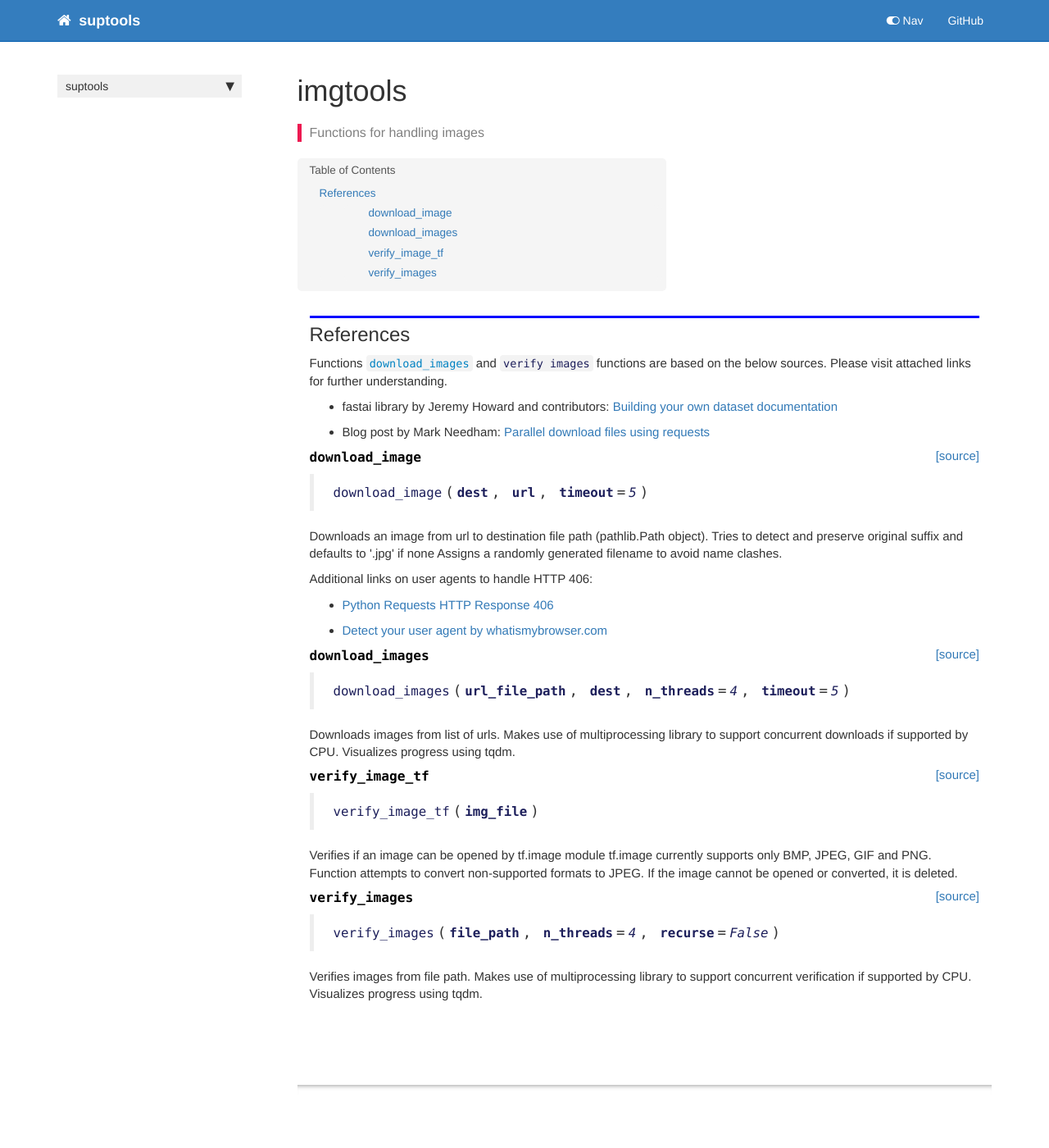
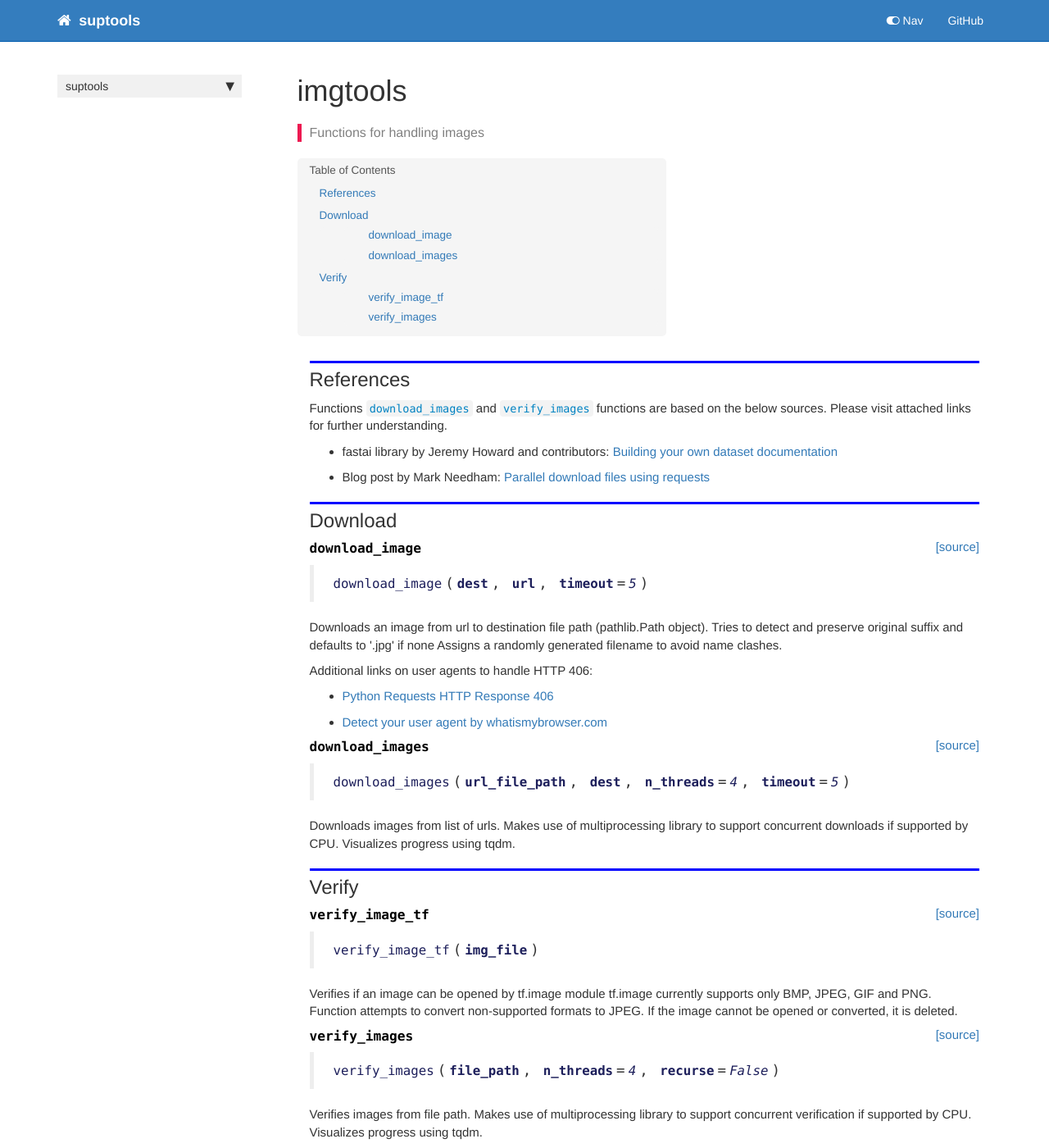
Before and after one commit to yoke2/suptools, a Jekyll site: the page built from docs/imgtools.html, in a window 1280 px wide and 1400 px high. Shown: the whole window at 82% size. Built offline with Jekyll 4.4.1, drawn with Linux system fonts in a browser that asks for light colours; nearby versions of some CDN libraries; comment, search, counter and statistics services are not loaded.

Commit message:
update docs

```diff
--- a/docs/imgtools.html
+++ b/docs/imgtools.html
@@ -27,12 +27,18 @@ summary: "Functions for handling images"
 </div>
 <div class="cell border-box-sizing text_cell rendered"><div class="inner_cell">
 <div class="text_cell_render border-box-sizing rendered_html">
-<h2 id="References">References<a class="anchor-link" href="#References">&#182;</a></h2><p>Functions <a href="imgtools.html#download_images"><code>download_images</code></a> and <code>verify images</code> functions are based on the below sources. Please visit attached links for further understanding.</p>
+<h2 id="References">References<a class="anchor-link" href="#References">&#182;</a></h2><p>Functions <a href="imgtools.html#download_images"><code>download_images</code></a> and <a href="imgtools.html#verify_images"><code>verify_images</code></a> functions are based on the below sources. Please visit attached links for further understanding.</p>
 <ul>
 <li>fastai library by Jeremy Howard and contributors: <a href="https://docs.fast.ai/vision.data.html#Building-your-own-dataset">Building your own dataset documentation</a></li>
 <li>Blog post by Mark Needham: <a href="https://markhneedham.com/blog/2018/07/15/python-parallel-download-files-requests/">Parallel download files using requests</a></li>
 </ul>
 
+</div>
+</div>
+</div>
+<div class="cell border-box-sizing text_cell rendered"><div class="inner_cell">
+<div class="text_cell_render border-box-sizing rendered_html">
+<h2 id="Download">Download<a class="anchor-link" href="#Download">&#182;</a></h2>
 </div>
 </div>
 </div>
@@ -99,6 +105,12 @@ Visualizes progress using tqdm.</p>
 </div>
 
 </div>
+<div class="cell border-box-sizing text_cell rendered"><div class="inner_cell">
+<div class="text_cell_render border-box-sizing rendered_html">
+<h2 id="Verify">Verify<a class="anchor-link" href="#Verify">&#182;</a></h2>
+</div>
+</div>
+</div>
 <div class="cell border-box-sizing code_cell rendered">
 
 </div>
```
